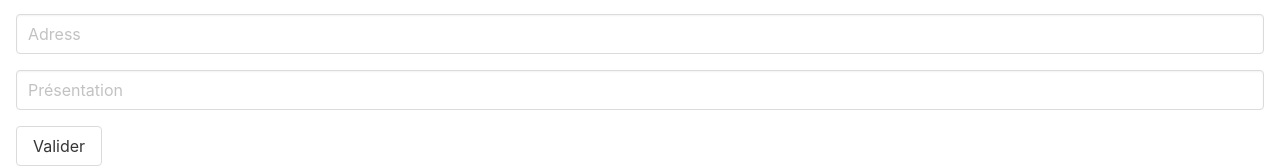
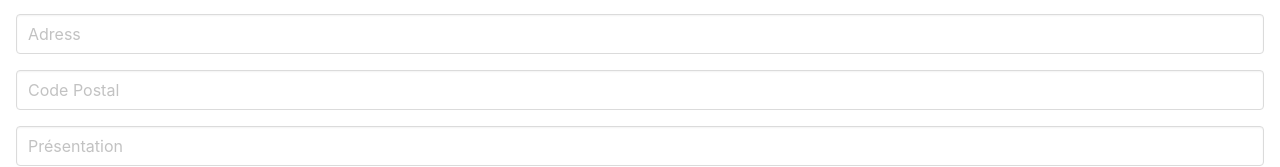
Before and after one commit to xaservas/totum, a React (Create React App) app in the folder app/: page /createProfil in a window 1280 px wide. Shown: the part 338-505 px from the top of the page. Built offline with nearby package versions, Linux system fonts and the light colour scheme.

Commit message:
logiForm user to localstorage

```diff
--- a/app/src/components/CreateProfil/CreateProfile.js
+++ b/app/src/components/CreateProfil/CreateProfile.js
@@ -11,6 +11,7 @@ function CreateProfile(){
     const [email, setEmail] = React.useState("");
     const [password, setPassword] = React.useState("");
      const [adress, setAdress] = React.useState("");
+     const [zip_code, setZip_code] = React.useState("");
      const [description, setDescription] = React.useState("");
 
     const handleSubmit = (event) => {
@@ -35,6 +36,7 @@ function CreateProfile(){
         Email : ${email}
         Mot de passe : ${password}
         Adresse: ${adress}
+        Code Postal: ${zip_code}
         Présentation : ${description}
         `)
         event.preventDefault ();
@@ -86,6 +88,14 @@ function CreateProfile(){
             onChange={e => setAdress (e.target.value)}
             />
 
+<input
+            name="zip_code"
+            type="text"
+            className="input"
+            placeholder="Code Postal"
+            onChange={e => setZip_code (e.target.value)}
+            />
+
             <input
             name="description"
             type="text"
--- a/app/src/components/Login/LoginForm/LoginForm.js
+++ b/app/src/components/Login/LoginForm/LoginForm.js
@@ -39,6 +39,12 @@ function LoginForm({
           console.log('tu es déco')
       }
 
+      const saveUser = (data) => {
+        Object.keys(data).forEach(key => {
+            localStorage.setItem(key, data[key])
+        });
+      };
+
 
 
     const handleSubmit = async (event) => {
@@ -53,6 +59,7 @@ function LoginForm({
         .then(function (response) {
             console.log(response.data)
             localStorage.setItem('token', response.data.token);
+            saveUser(response.data.user)
             navigate("/activities",{replace: true })
            /*
            si on reçoit le token
```
Also changed, not shown: app/src/components/ListActivities/ListActivities.js (+0 -12 lines).
